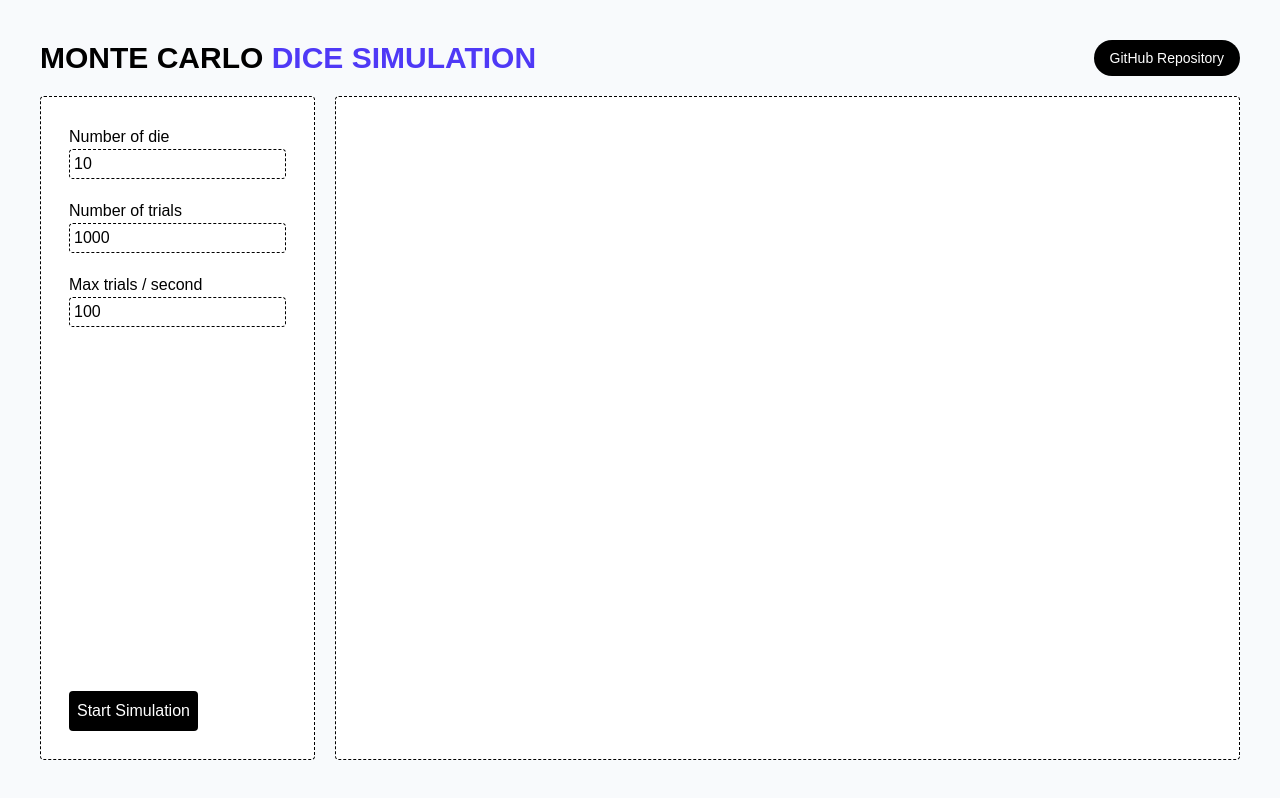
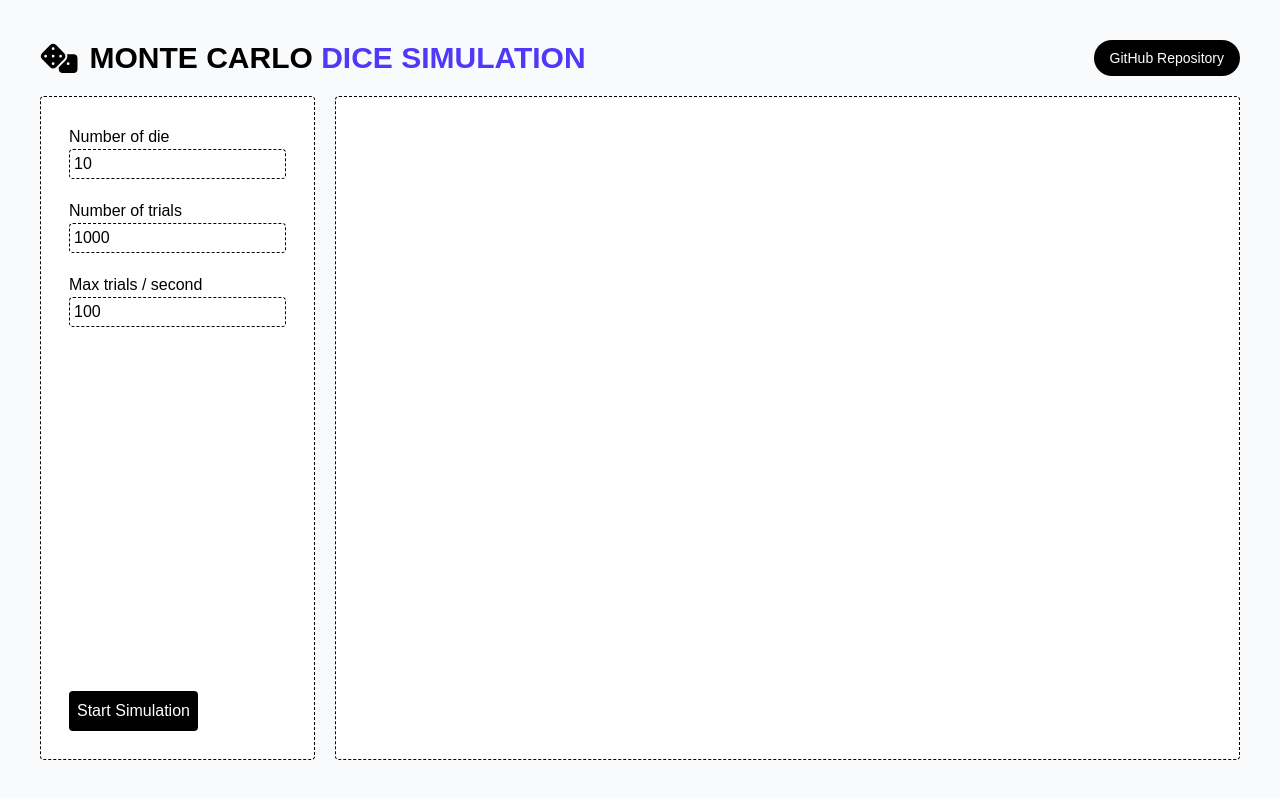
Before and after one commit to vincemaina/monte-carlo-dice-sandbox, a Next.js app: page / in a window 1280 px wide. Built offline with nearby package versions, Linux system fonts and the light colour scheme.

Commit message:
feat: add dice icon to header

```diff
--- a/src/app/layout.tsx
+++ b/src/app/layout.tsx
@@ -28,7 +28,13 @@ export default function RootLayout({
         className={`${geistSans.variable} ${geistMono.variable} antialiased p-10 max-w-[1500px] mx-auto min-h-screen flex flex-col`}
       >
         <div className="flex items-center justify-between mb-5">
-          <h1 className="font-black text-3xl">MONTE CARLO <span className="text-indigo-600">DICE SIMULATION</span></h1>
+          <div className="flex items-center gap-3 text-3xl">
+            <svg xmlns="http://www.w3.org/2000/svg" viewBox="0 0 640 512" height={"1em"}>
+              {/*<!--!Font Awesome Free 6.7.2 by @fontawesome - https://fontawesome.com License - https://fontawesome.com/license/free Copyright 2025 Fonticons, Inc.-->*/}
+              <path d="M274.9 34.3c-28.1-28.1-73.7-28.1-101.8 0L34.3 173.1c-28.1 28.1-28.1 73.7 0 101.8L173.1 413.7c28.1 28.1 73.7 28.1 101.8 0L413.7 274.9c28.1-28.1 28.1-73.7 0-101.8L274.9 34.3zM200 224a24 24 0 1 1 48 0 24 24 0 1 1 -48 0zM96 200a24 24 0 1 1 0 48 24 24 0 1 1 0-48zM224 376a24 24 0 1 1 0-48 24 24 0 1 1 0 48zM352 200a24 24 0 1 1 0 48 24 24 0 1 1 0-48zM224 120a24 24 0 1 1 0-48 24 24 0 1 1 0 48zm96 328c0 35.3 28.7 64 64 64l192 0c35.3 0 64-28.7 64-64l0-192c0-35.3-28.7-64-64-64l-114.3 0c11.6 36 3.1 77-25.4 105.5L320 413.8l0 34.2zM480 328a24 24 0 1 1 0 48 24 24 0 1 1 0-48z" />
+            </svg>
+            <h1 className="font-black">MONTE CARLO <span className="text-indigo-600">DICE SIMULATION</span></h1>
+          </div>
           <a href="https://github.com/vincemaina/monte-carlo-dice-sandbox" target="_blank" className="button !rounded-full !px-4 text-sm">GitHub Repository</a>
         </div>
         {children}
```
